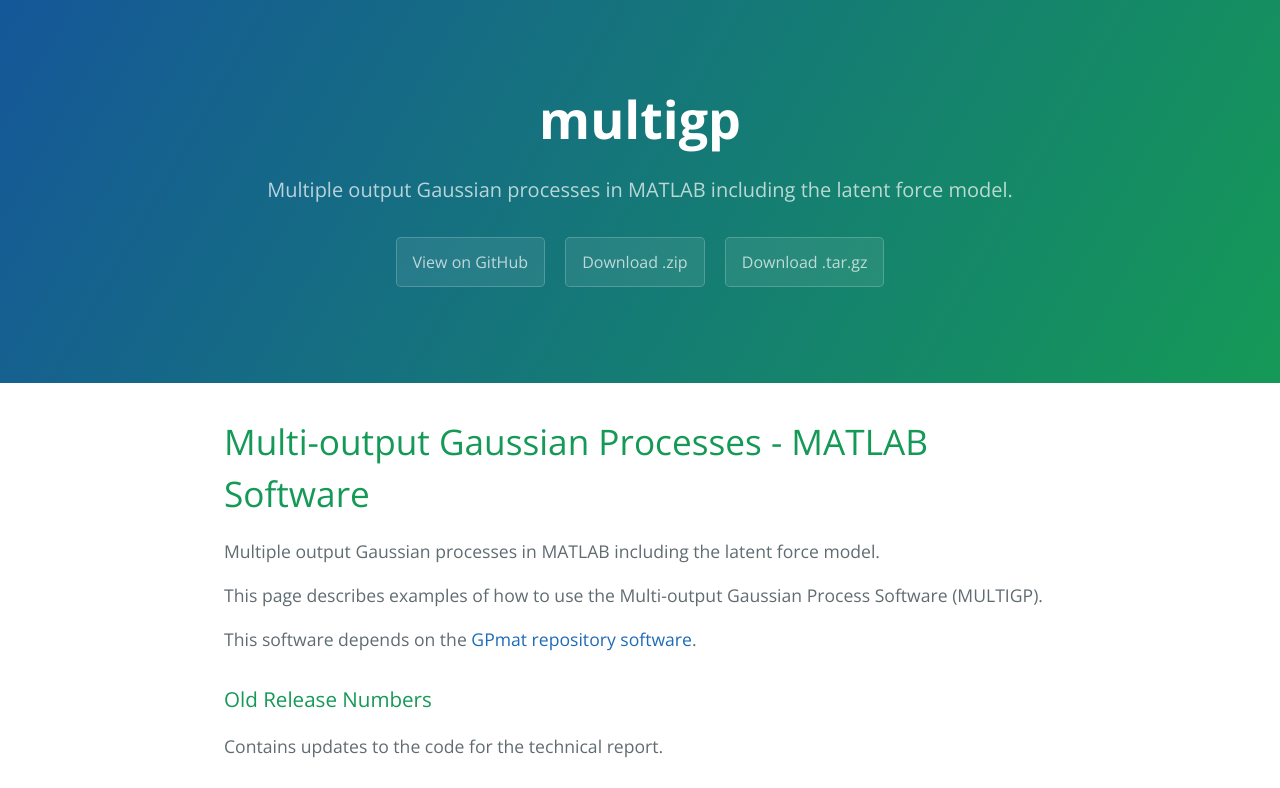
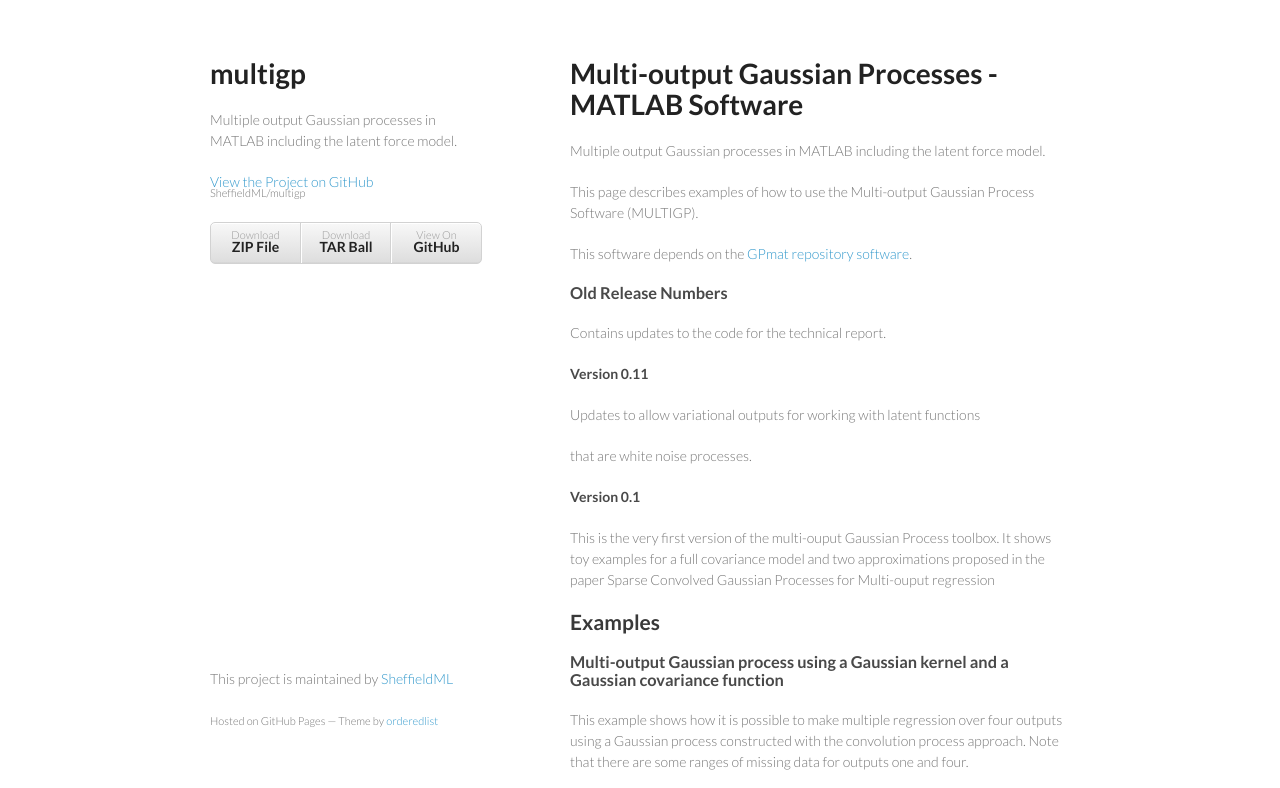
Before and after one commit to SheffieldML/multigp, a plain HTML site: page index.html in a window 1280 px wide. Shown: the top 788 px of the page. Drawn offline with nearby package versions, Linux system fonts and the light colour scheme.

Commit message:
Create gh-pages branch via GitHub

```diff
--- a/index.html
+++ b/index.html
@@ -1,25 +1,34 @@
-<!DOCTYPE html>
-<html lang="en-us">
+<!doctype html>
+<html>
   <head>
-    <meta charset="UTF-8">
+    <meta charset="utf-8">
+    <meta http-equiv="X-UA-Compatible" content="chrome=1">
     <title>multigp by SheffieldML</title>
-    <meta name="viewport" content="width=device-width, initial-scale=1">
-    <link rel="stylesheet" type="text/css" href="stylesheets/normalize.css" media="screen">
-    <link href='https://fonts.googleapis.com/css?family=Open+Sans:400,700' rel='stylesheet' type='text/css'>
-    <link rel="stylesheet" type="text/css" href="stylesheets/stylesheet.css" media="screen">
-    <link rel="stylesheet" type="text/css" href="stylesheets/github-light.css" media="screen">
+
+    <link rel="stylesheet" href="stylesheets/styles.css">
+    <link rel="stylesheet" href="stylesheets/github-light.css">
+    <meta name="viewport" content="width=device-width, initial-scale=1, user-scalable=no">
+    <!--[if lt IE 9]>
+    <script src="//html5shiv.googlecode.com/svn/trunk/html5.js"></script>
+    <![endif]-->
   </head>
   <body>
-    <section class="page-header">
-      <h1 class="project-name">multigp</h1>
-      <h2 class="project-tagline">Multiple output Gaussian processes in MATLAB including the latent force model.</h2>
-      <a href="https://github.com/SheffieldML/multigp" class="btn">View on GitHub</a>
-      <a href="https://github.com/SheffieldML/multigp/zipball/master" class="btn">Download .zip</a>
-      <a href="https://github.com/SheffieldML/multigp/tarball/master" class="btn">Download .tar.gz</a>
-    </section>
+    <div class="wrapper">
+      <header>
+        <h1>multigp</h1>
+        <p>Multiple output Gaussian processes in MATLAB including the latent force model.</p>
 
-    <section class="main-content">
-      <h1>
+        <p class="view"><a href="https://github.com/SheffieldML/multigp">View the Project on GitHub <small>SheffieldML/multigp</small></a></p>
+
+
+        <ul>
+          <li><a href="https://github.com/SheffieldML/multigp/zipball/master">Download <strong>ZIP File</strong></a></li>
+          <li><a href="https://github.com/SheffieldML/multigp/tarball/master">Download <strong>TAR Ball</strong></a></li>
+          <li><a href="https://github.com/SheffieldML/multigp">View On <strong>GitHub</strong></a></li>
+        </ul>
+      </header>
+      <section>
+        <h1>
 <a id="multi-output-gaussian-processes---matlab-software" class="anchor" href="#multi-output-gaussian-processes---matlab-software" aria-hidden="true"><span class="octicon octicon-link"></span></a>Multi-output Gaussian Processes - MATLAB Software</h1>
 
 <p>Multiple output Gaussian processes in MATLAB including the latent force model.</p>
@@ -191,16 +200,14 @@ standard deviations for the uncertainty.  <i>Up, Left</i> Gene
 expression profile for ACE2. <i>Up, Right </i> Inferred protein
 concentration for ACE2.  <i>Down, Left</i> Gene expression profile for
 SWI5. <i>Down, Right</i> Inferred protein concentration for SWI5.</p>
-
-      <footer class="site-footer">
-        <span class="site-footer-owner"><a href="https://github.com/SheffieldML/multigp">multigp</a> is maintained by <a href="https://github.com/SheffieldML">SheffieldML</a>.</span>
-
-        <span class="site-footer-credits">This page was generated by <a href="https://pages.github.com">GitHub Pages</a> using the <a href="https://github.com/jasonlong/cayman-theme">Cayman theme</a> by <a href="https://twitter.com/jasonlong">Jason Long</a>.</span>
+      </section>
+      <footer>
+        <p>This project is maintained by <a href="https://github.com/SheffieldML">SheffieldML</a></p>
+        <p><small>Hosted on GitHub Pages &mdash; Theme by <a href="https://github.com/orderedlist">orderedlist</a></small></p>
       </footer>
-
-    </section>
-
-            <script type="text/javascript">
+    </div>
+    <script src="javascripts/scale.fix.js"></script>
+              <script type="text/javascript">
             var gaJsHost = (("https:" == document.location.protocol) ? "https://ssl." : "http://www.");
             document.write(unescape("%3Cscript src='" + gaJsHost + "google-analytics.com/ga.js' type='text/javascript'%3E%3C/script%3E"));
           </script>
```
